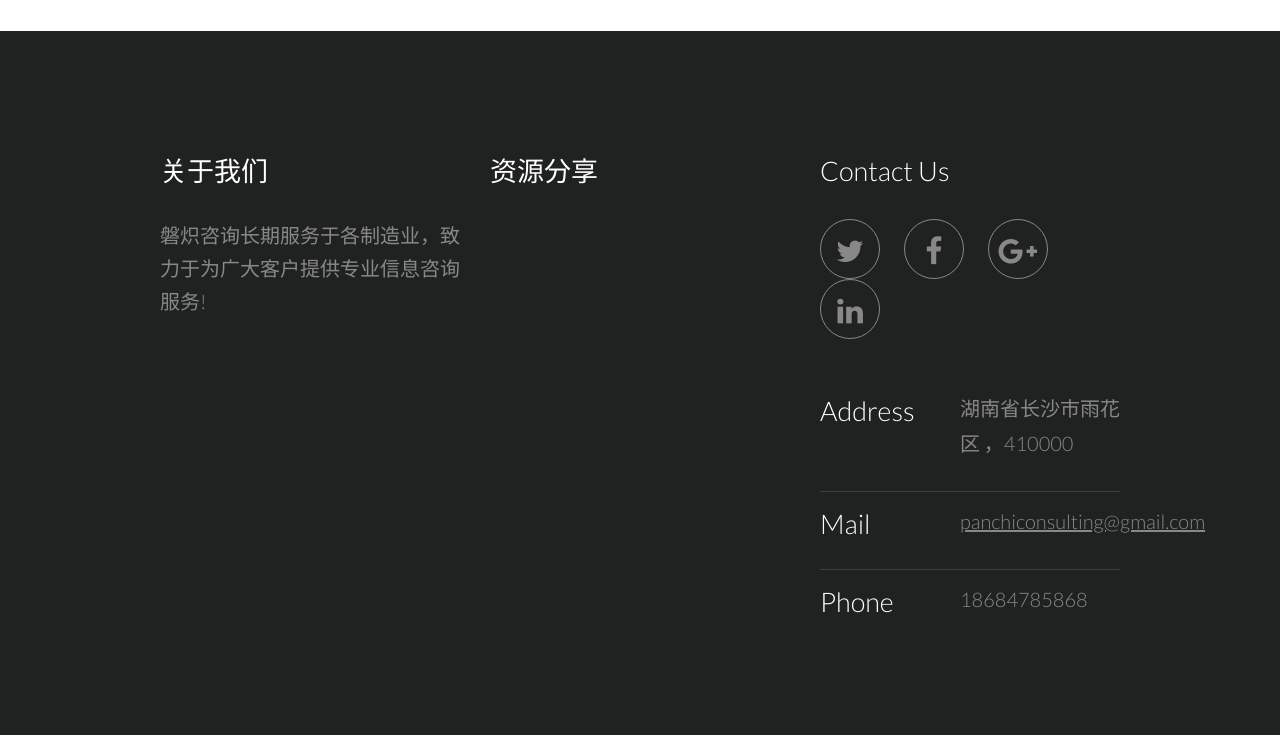
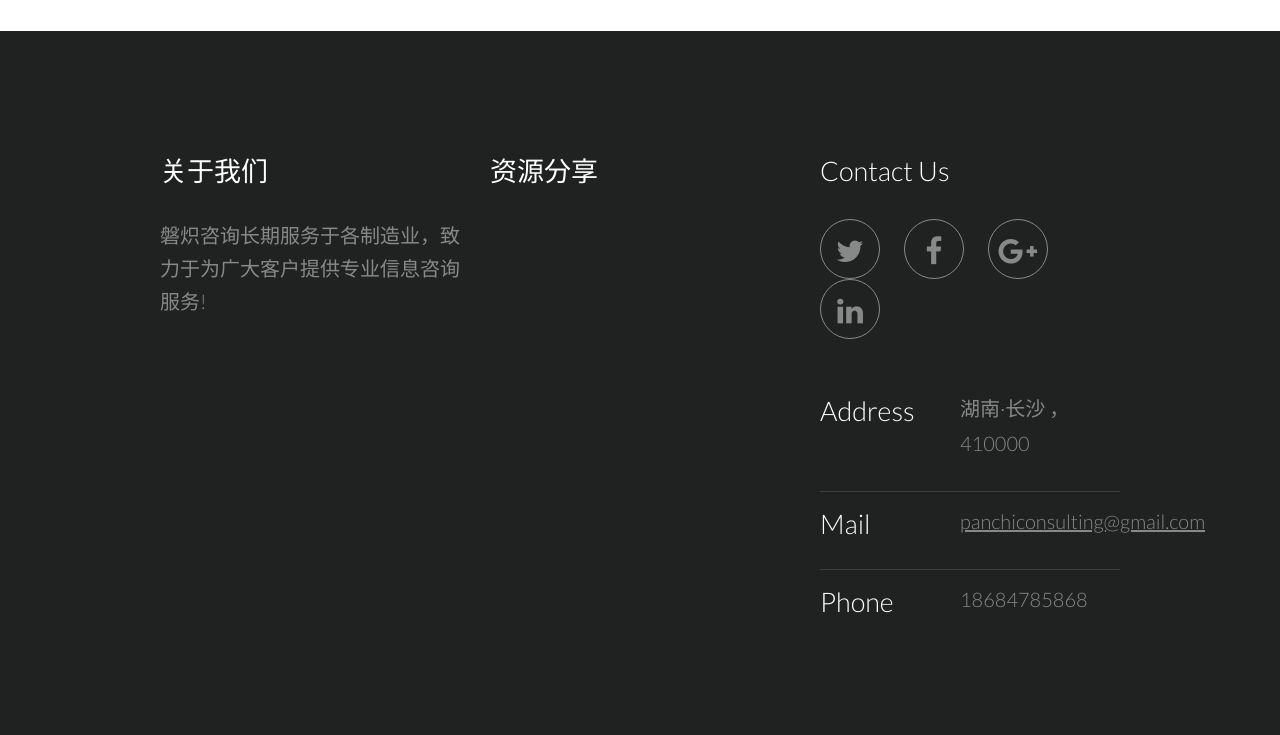
Before and after one commit to gaochen2010/consulting, a plain HTML site: page index.html in a window 1280 px wide. Shown: the part 3161-3896 px from the top of the page. Drawn offline with Linux system fonts and the light colour scheme.

Commit message:
Update index.html

```diff
--- a/index.html
+++ b/index.html
@@ -65,7 +65,7 @@
 								<li><a href="#" class="icon rounded fa-linkedin"><span class="label">LinkedIn</span></a></li>
 							</ul><ul class="tabular"><li>
 									<h3>Address</h3>
-									湖南省长沙市雨花区
+									湖南·长沙
 									，410000
 								</li>
 								<li>
```
